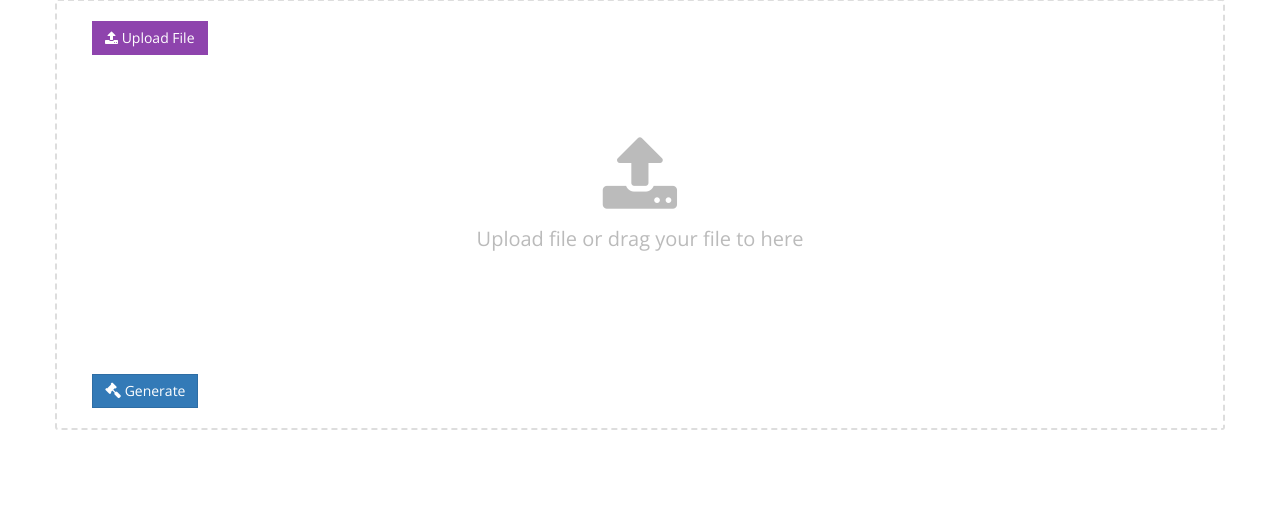
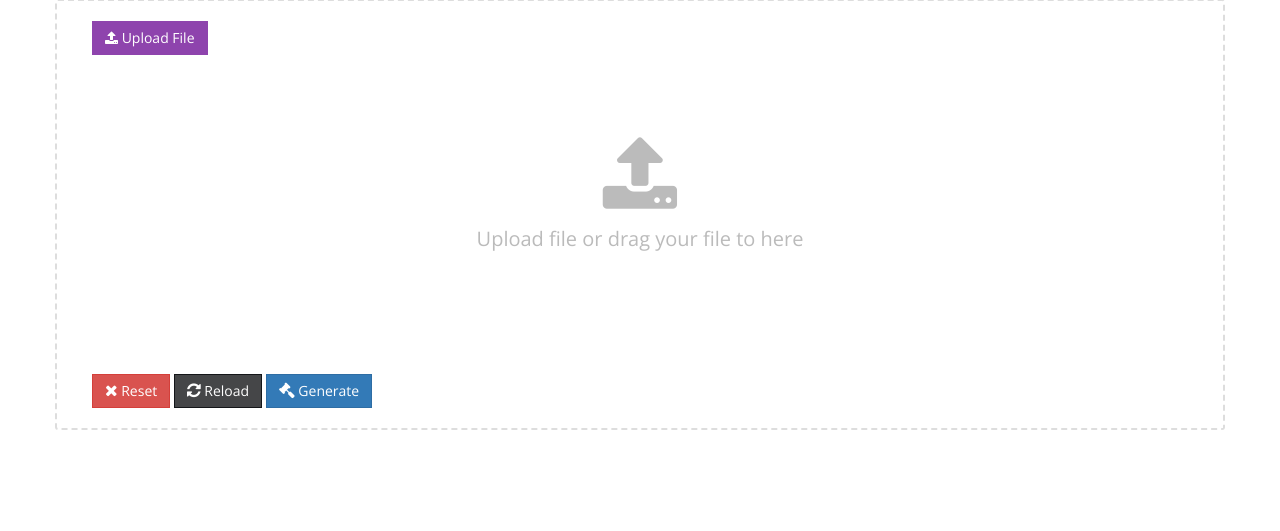
Before and after one commit to zhexiao/pgif, a Django app: page / in a window 1280 px wide. Shown: the part 743-1274 px from the top of the page. Run offline with Django 3.2, Linux system fonts and the light colour scheme; some libraries are stand-ins or nearby versions.

Commit message:
add reload and reset bottom

```diff
--- a/convert/static/css/convert.css
+++ b/convert/static/css/convert.css
@@ -155,7 +155,7 @@ a:hover, button:hover {
         font-size: 13px;
         margin-top: -20px;
         color: #15646B; }
-      .wrapper .wrap-2 .file-uploader .generate-video-gif .fa {
+      .wrapper .wrap-2 .file-uploader .generate-video-gif .fa, .wrapper .wrap-2 .file-uploader .reload-video .fa, .wrapper .wrap-2 .file-uploader .reset-video .fa {
         font-size: 16px;
         color: #fff; }
     .wrapper .wrap-2 #video-prop {
@@ -168,6 +168,8 @@ a:hover, button:hover {
       -o-border-radius: 4px;
       border-radius: 4px;
       margin-bottom: 10px; }
+    .wrapper .wrap-2 #video-control-drag {
+      display: none; }
       .wrapper .wrap-2 #video-control-drag .noUi-handle-lower .noUi-tooltip, .wrapper .wrap-2 #video-control-drag .noUi-handle-upper .noUi-tooltip {
         position: absolute;
         top: 24px;
--- a/convert/static/sass/convert.scss
+++ b/convert/static/sass/convert.scss
@@ -197,7 +197,7 @@ a:hover, button:hover{
                 color: #15646B;
             }
 
-            .generate-video-gif{
+            .generate-video-gif, .reload-video, .reset-video{
                 .fa{
                     font-size: 16px;
                     color: #fff;
@@ -213,6 +213,8 @@ a:hover, button:hover{
         }
 
         #video-control-drag{
+            display:none;
+
             .noUi-handle-lower, .noUi-handle-upper{
                 .noUi-tooltip{
                     position: absolute;
--- a/convert/templates/convert/index.html
+++ b/convert/templates/convert/index.html
@@ -52,7 +52,7 @@
             </div>
 
             <div class="video-container-wrap">
-                <video id='video-prop' controls preload='none'>
+                <video id='video-prop' controls>
                     <source id='vp-mp4' src="" type='video/mp4' data-video-name="">
                     <p>Your user agent does not support the HTML5 Video element.</p>
                 </video>
@@ -61,6 +61,16 @@
 
             <div class="file-uploader-footer clearfix">
                 <div class="col-md-4">
+                    <button class="btn btn-danger reset-video">
+                        <i class="fa fa-times"></i>
+                        Reset
+                    </button>
+
+                    <button class="btn btn-dark reload-video">
+                        <i class="fa fa-refresh"></i>
+                        Reload
+                    </button>
+
                     <button class="btn btn-primary generate-video-gif">
                         <i class="fa fa-gavel"></i>
                         Generate
@@ -262,6 +272,7 @@
                     $('.video-convert-result').hide();
                     $('.video-progress-bar-wrap').hide();
                     $('.video-container-wrap').hide();
+                    $('#video-control-drag').hide();
                     $('#drag-file-container').show();
                     $('#vp-mp4').attr('src', '');
                     $('#vp-mp4').attr('data-video-name', '');
@@ -307,6 +318,9 @@
                             _convert_duration_to_seconds(res_json.video_duration)
 
                             // update video slider range
+                            _video_start_time=0;
+                            _video_end_time=5;
+                            _video_drag_slider.noUiSlider.set([_video_start_time, _video_end_time]);
                             _video_drag_slider.noUiSlider.updateOptions({
                                 range: {
                                     'min': 0,
@@ -393,6 +407,8 @@
                             load_video();
                             play_video();
                             _new_video = false;
+
+                            $('#video-control-drag').fadeIn();
                         }
                     };
                 }
@@ -449,11 +465,24 @@
                     send_request(form_data);
                 }
 
+                // reload video
+                var reload_video_from_page = function(event){
+                    var _video = document.getElementById('video-prop');
+                    _video.load();
+                }
+
+                // reset/remove video from page
+                var reset_video_from_page = function(event){
+                    _reset_all_elements();
+                }
+
                 return {
                     load : function(){
                         _test_browser();
                         _event_container();
                         $('.generate-video-gif').on('click', generate_gif);
+                        $('.reload-video').on('click', reload_video_from_page);
+                        $('.reset-video').on('click', reset_video_from_page);
                         $('.upload-file-bottom').on('click', upload_file_trigger);
                         $('#upload-file-input').on('change', upload_file);
                     }
```
Also changed, not shown: convert/views/api_view.py (+41 -30 lines), convert/static/css/index.css, 2 other files. Lines whose indentation alone changed are shown as unchanged.
